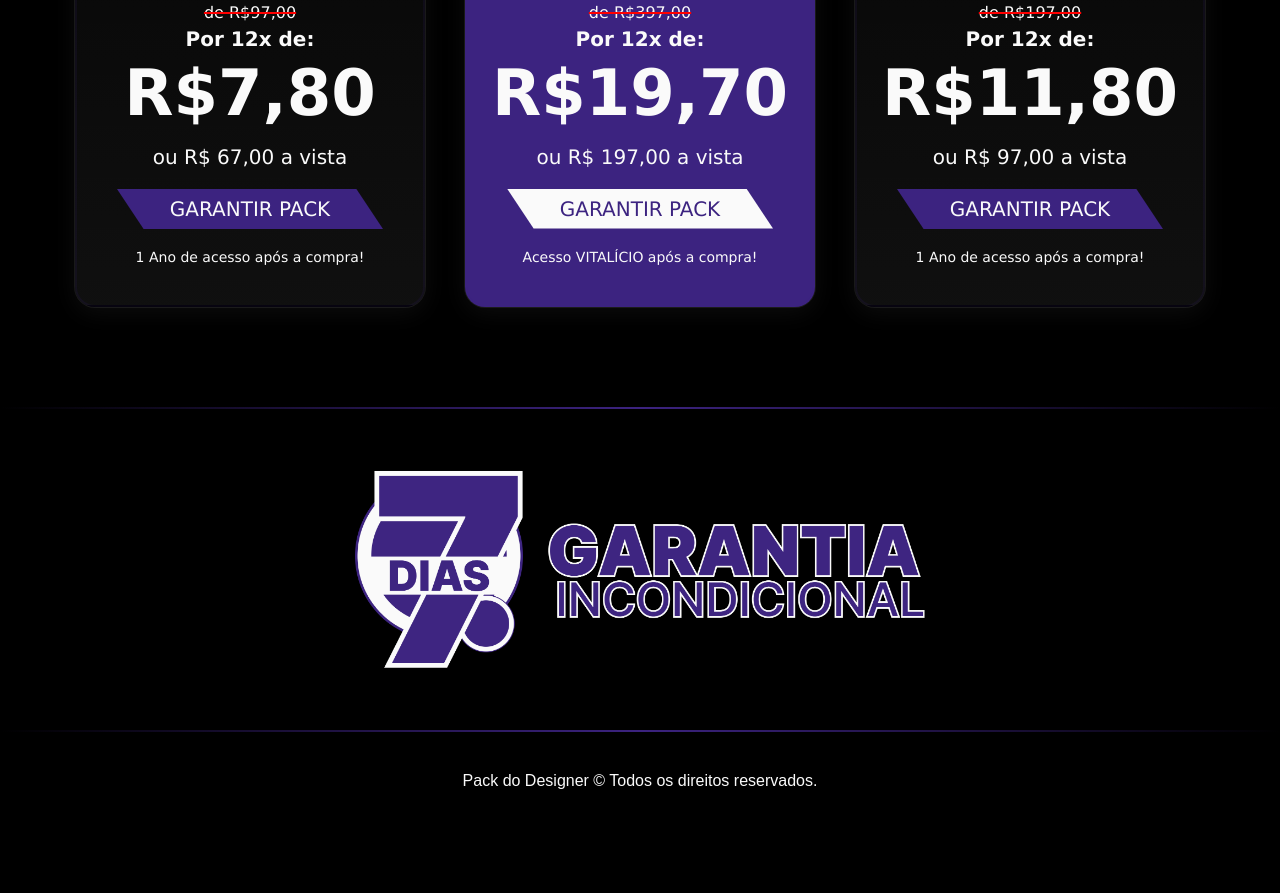
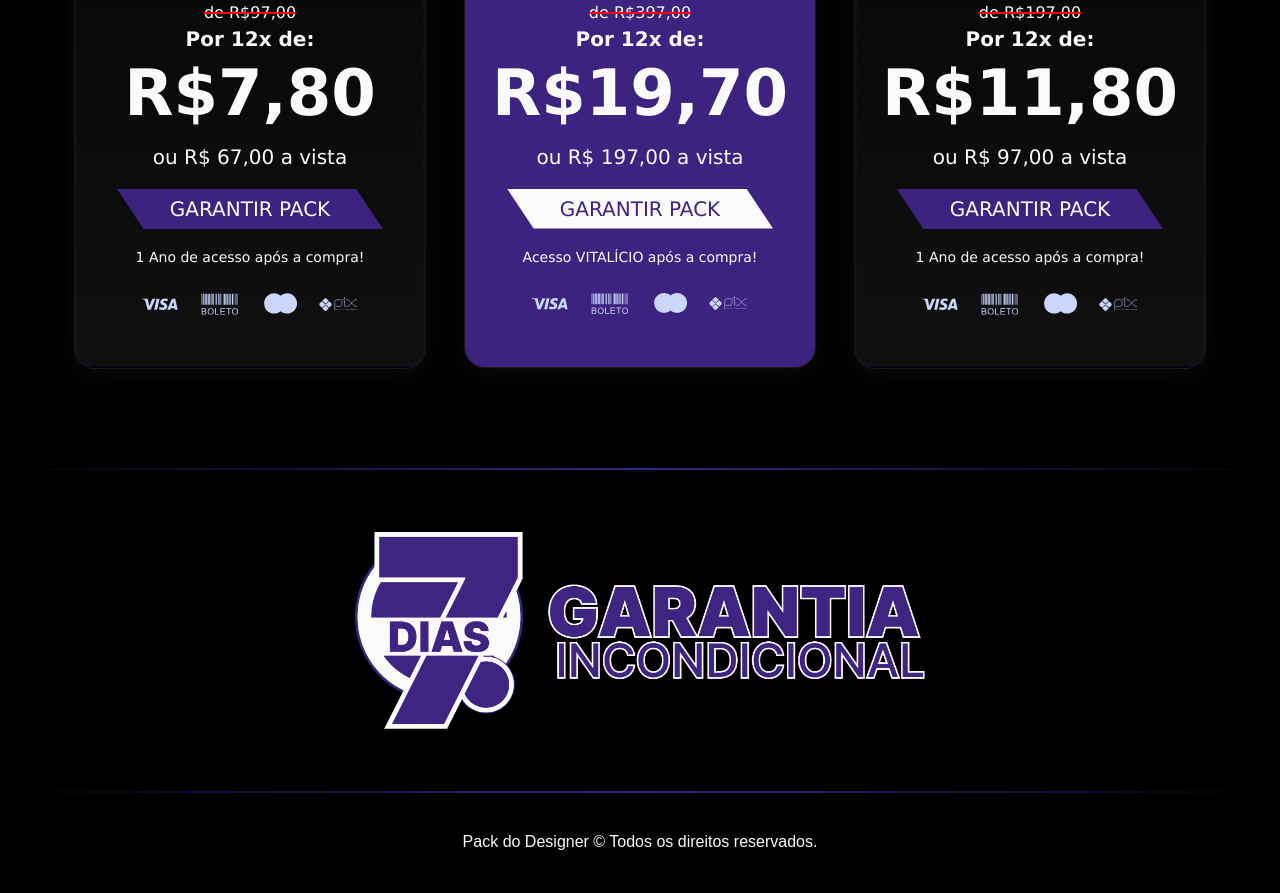
Before and after one commit to DevGabriel0402/ferramentas-uteis, a plain HTML site: page landing-page/index.html in a window 1280 px wide. Shown: the part 3147-4040 px from the top of the page. Before the commit the page ends 3979 px from the top, so only its background shows below. Drawn offline with nearby package versions, Linux system fonts and the light colour scheme.

Commit message:
Feat: Insert payment image

```diff
--- a/landing-page/index.html
+++ b/landing-page/index.html
@@ -231,6 +231,13 @@
                     <button class="btn-cta">Garantir Pack</button>
                     <p class="plan">1 Ano de acesso após a compra!</p>
 
+                    <div class="pagamentos">
+                        <img src="../assets/landing-pages/01-icon.svg" alt="pagamento-icon">
+                        <img src="../assets/landing-pages/02-icon.svg" alt="pagamento-icon">
+                        <img src="../assets/landing-pages/03-icon.svg" alt="pagamento-icon">
+                        <img src="../assets/landing-pages/04-icon.svg" alt="pagamento-icon">
+                    </div>
+
                 </div>
                 <!-- Plano Premium -->
                 <div class="card premium">
@@ -285,6 +292,12 @@
                     </div>
                     <button class="btn-cta">Garantir Pack</button>
                     <p class="plan">Acesso VITALÍCIO após a compra!</p>
+                    <div class="pagamentos">
+                        <img src="../assets/landing-pages/01-icon.svg" alt="pagamento-icon">
+                        <img src="../assets/landing-pages/02-icon.svg" alt="pagamento-icon">
+                        <img src="../assets/landing-pages/03-icon.svg" alt="pagamento-icon">
+                        <img src="../assets/landing-pages/04-icon.svg" alt="pagamento-icon">
+                    </div>
                 </div>
                 <!-- Plano Plus -->
                 <div class="card plus">
@@ -339,6 +352,12 @@
                     </div>
                     <button class="btn-cta">Garantir Pack</button>
                     <p class="plan">1 Ano de acesso após a compra!</p>
+                    <div class="pagamentos">
+                        <img src="../assets/landing-pages/01-icon.svg" alt="pagamento-icon">
+                        <img src="../assets/landing-pages/02-icon.svg" alt="pagamento-icon">
+                        <img src="../assets/landing-pages/03-icon.svg" alt="pagamento-icon">
+                        <img src="../assets/landing-pages/04-icon.svg" alt="pagamento-icon">
+                    </div>
                 </div>
             </div>
         </section>
--- a/landing-page/style.css
+++ b/landing-page/style.css
@@ -406,6 +406,15 @@ body {
 }
 
 
+.pagamentos{
+    width: 100%;
+    padding-top: 20px;
+
+    img{
+        width: 54px;
+    }
+}
+
 .valores {
     margin-top: 20px;
     display: flex;
```
Also changed, not shown: assets/landing-pages/01-icon.svg (added), assets/landing-pages/02-icon.svg (added), assets/landing-pages/03-icon.svg (added), assets/landing-pages/04-icon.svg (added).
